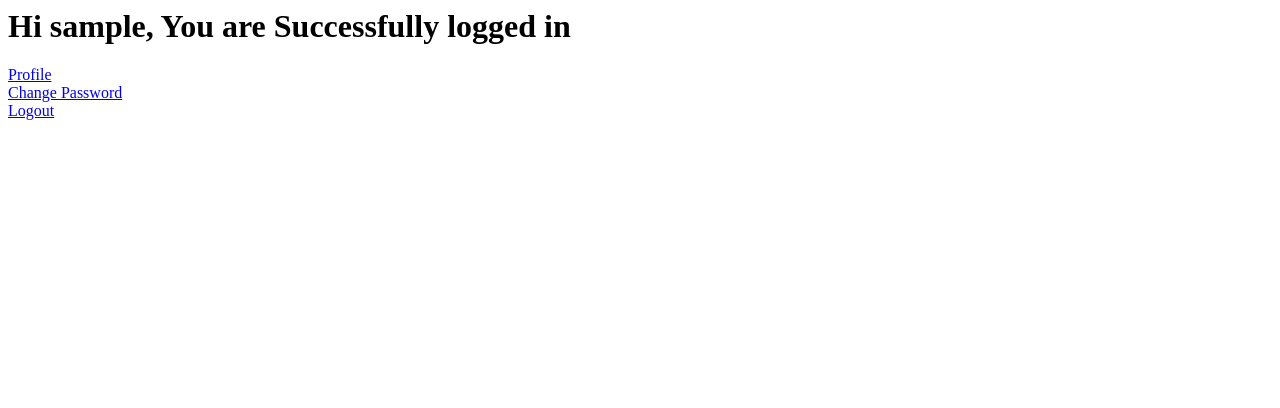
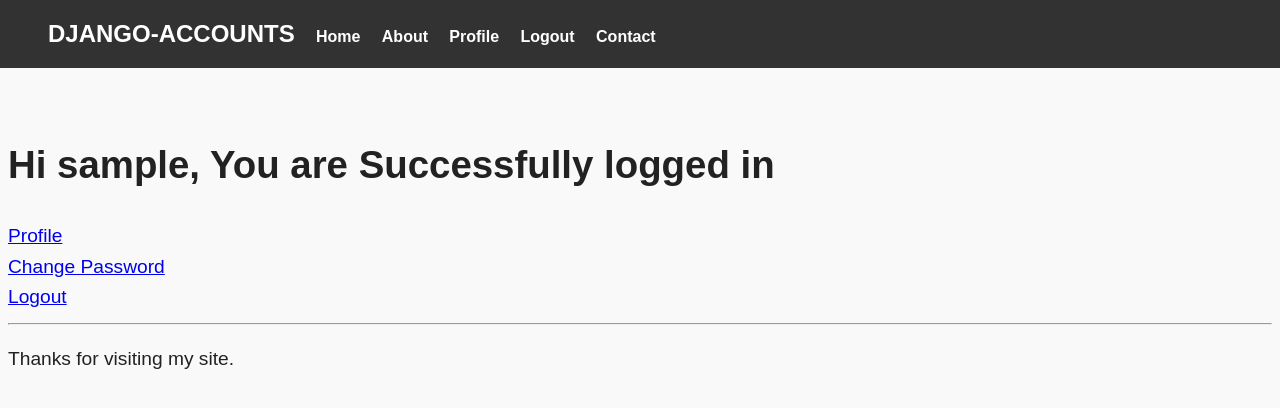
Before and after one commit to kmvinoth/djtest, a Django app: page /accounts/check in a window 1280 px wide. Shown: the top 408 px of the page. Run offline with Django 3.2, Linux system fonts and the light colour scheme; the visitor is signed in with stand-in values (Sample User, id 1).

Commit message:
Remove snippets from header and Add block changable base file

```diff
--- a/accounts/templates/accounts/check.html
+++ b/accounts/templates/accounts/check.html
@@ -1,8 +1,21 @@
-<h1> Hi {{ user }}, You are Successfully logged in</h1>
+{% extends "base.html" %}
+
+{% block title %} UserDashboard {% endblock %}
+
+{% block changable %}
+    <li class="menu-item"> <a href="/profile"> Profile </a> </li>
+    <li class="menu-item"> <a href="/logout"> Logout </a> </li>
+{% endblock %}
 
 
-<a href="profile">Profile</a><br>
+{% block main %}
 
-<a href="password_change">Change Password</a><br>
+    <h1> Hi {{ user }}, You are Successfully logged in</h1>
 
-<a href="logout">Logout</a>
+    <a href="profile">Profile</a><br>
+
+    <a href="password_change">Change Password</a><br>
+
+    <a href="logout">Logout</a>
+
+{% endblock %}
--- a/accounts/templates/base.html
+++ b/accounts/templates/base.html
@@ -25,10 +25,11 @@
                 <li class="logo"> <a href="/home"> django-accounts </a> </li>
                 <li class="menu-item"> <a href="/home"> Home </a> </li>
                 <li class="menu-item"> <a href="/about"> About </a> </li>
-                <li class="menu-item"> <a href="accounts/login"> Login </a> </li>
+                {% block changable %}
+                    <li class="menu-item"> <a href="accounts/login"> Login </a> </li>
+                    <li class="menu-item"> <a href="/subscribe"> Subscribe </a> </li>
+                {% endblock %}
                 <li class="menu-item"> <a href="/contact"> Contact </a> </li>
-                <li class="menu-item"> <a href="/snippets"> Snippets </a> </li>
-                <li class="menu-item"> <a href="/subscribe"> Subscribe </a> </li>
             </ul>
         </div>
     </header>
```
